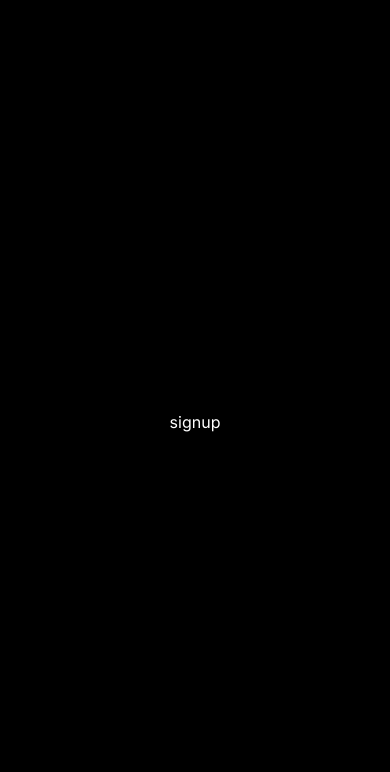
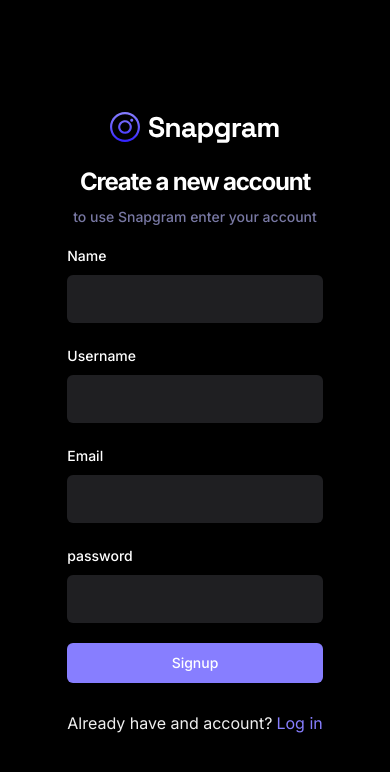
Before and after one commit to ahmad-kashkoush/social-media-clone, a React (Vite) app: page /sign-up in a window 390 px wide. Shown: the top 772 px of the page. Built offline with nearby package versions, Linux system fonts and the light colour scheme.

Commit message:
feat: create signup form

```diff
--- a/src/_auth/forms/SignupForm.tsx
+++ b/src/_auth/forms/SignupForm.tsx
@@ -1,7 +1,130 @@
-import React from 'react'
+import { zodResolver } from "@hookform/resolvers/zod";
+import { z } from "zod";
+import { useForm } from "react-hook-form";
+import { Button } from "@/components/ui/button";
+import {
+  Form,
+  FormControl,
+  FormDescription,
+  FormField,
+  FormItem,
+  FormLabel,
+  FormMessage,
+} from "@/components/ui/form";
+import { Input } from "@/components/ui/input";
+import { signupValidation } from "@/lib/validation";
+import Loader from "@/components/shared/Loader";
+import { Link } from "react-router-dom";
 
 export default function SignupForm() {
+  const isLoading = false;
+  // 1. Define your form.
+  const form = useForm<z.infer<typeof signupValidation>>({
+    resolver: zodResolver(signupValidation),
+    defaultValues: {
+      name: "",
+      username: "",
+      email: "",
+      password: "",
+    },
+  });
+
+  // 2. Define a submit handler.
+  function onSubmit(values: z.infer<typeof signupValidation>) {
+    // Do something with the form values.
+    // ✅ This will be type-safe and validated.
+    console.log(values);
+  }
   return (
-    <div>signup</div>
-  )
+    <Form {...form}>
+      <div className="sm:w-420 flex-center flex-col">
+        <img src="/assets/images/logo.svg" alt="" />
+        <h2 className="h3-bold md:h2-bold pt-5 ">Create a new account</h2>
+        <p className="text-light-3 small-medium md:base-regular mt-2">
+          to use Snapgram enter your account
+        </p>
+
+        <form
+          onSubmit={form.handleSubmit(onSubmit)}
+          className="flex flex-col gap-5 w-full mt-4"
+        >
+          <FormField
+            control={form.control}
+            name="name"
+            render={({ field }) => (
+              <FormItem>
+                <FormLabel className="">Name</FormLabel>
+                <FormControl>
+                  <Input type="text" className="shad-input" {...field} />
+                </FormControl>
+
+                <FormMessage />
+              </FormItem>
+            )}
+          />
+          <FormField
+            control={form.control}
+            name="username"
+            render={({ field }) => (
+              <FormItem>
+                <FormLabel className="">Username</FormLabel>
+                <FormControl>
+                  <Input type="text" className="shad-input" {...field} />
+                </FormControl>
+
+                <FormMessage />
+              </FormItem>
+            )}
+          />
+          <FormField
+            control={form.control}
+            name="email"
+            render={({ field }) => (
+              <FormItem>
+                <FormLabel className="">Email</FormLabel>
+                <FormControl>
+                  <Input type="email" className="shad-input" {...field} />
+                </FormControl>
+
+                <FormMessage />
+              </FormItem>
+            )}
+          />
+          <FormField
+            control={form.control}
+            name="password"
+            render={({ field }) => (
+              <FormItem>
+                <FormLabel className="">password</FormLabel>
+                <FormControl>
+                  <Input type="password" className="shad-input" {...field} />
+                </FormControl>
+
+                <FormMessage />
+              </FormItem>
+            )}
+          />
+          <Button className="bg-primary-500 hover:bg-primary-600" type="submit">
+            {isLoading ? (
+              <div className="flex-center gap-2">
+                <Loader />
+                Loading...
+              </div>
+            ) : (
+              "Signup"
+            )}
+          </Button>
+          <p className="text-small-regular text-light-2 text-center mt-2 ">
+            Already have and account?
+            <Link
+              to="/sign-in"
+              className="text-primary-500 text-small-semibold ml-1"
+            >
+              Log in
+            </Link>
+          </p>
+        </form>
+      </div>
+    </Form>
+  );
 }
```
